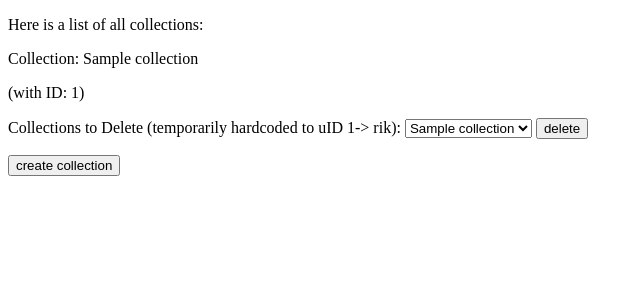
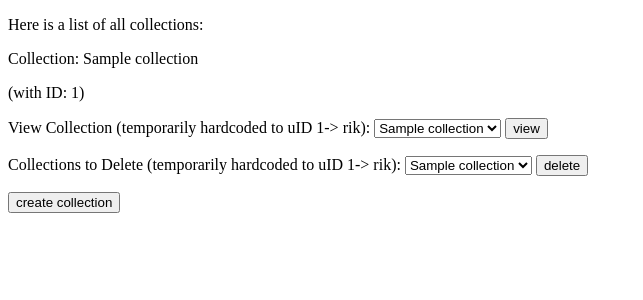
Before and after one commit to cw4360/goodtimes, a Flask app: template templates/userPage.html in a window 1280 px wide. Shown: the part 26-326 px from the top of the page, without its empty margins (0-643 px from the left). Run offline with Flask 2, Linux system fonts and the light colour scheme; the template is opened without the code that fills it: most values are stand-ins (such as "Sample title", 1, 10 or a date in 2020).

Commit message:
added ability to go to collection page from user page

```diff
--- a/app.py
+++ b/app.py
@@ -89,6 +89,11 @@ def userPage():
         if request.form['submit'] == 'create collection':
             return redirect(url_for('createCollection'))
 
+        if request.form['submit'] == 'view':
+            toView = request.form
+            print (toView)
+            return redirect(url_for('collectionPage', cID = toView['collectionID']))
+
         if request.form['submit'] == 'delete': #may need to update value to be more specific
             toDelete = request.form
             queries.deleteCollection(conn, toDelete)
--- a/templates/userPage.html
+++ b/templates/userPage.html
@@ -7,6 +7,16 @@
         <p>(with ID: {{collection.collectionID}})</p>
     {% endfor %}
 
+    <form method = "post" action = "{{url_for('userPage')}}">
+        <label for="viewForm">View Collection (temporarily hardcoded to uID 1-> rik):</label>
+        <select name = "collectionID" id="viewForm">
+            {% for collection in collections%}
+            <option id="collectionID" name="collectionID" value="{{collection.collectionID}}">{{collection.name}}</option>
+            {% endfor %}
+        </select>
+        <input type="submit" name="submit" value="view">
+    </form>
+    <p></p>
     <form method = "post" action = "{{url_for('userPage')}}">
         <label for="deleteForm">Collections to Delete (temporarily hardcoded to uID 1-> rik):</label>
         <select name = "collectionID" id="deleteForm">
```
